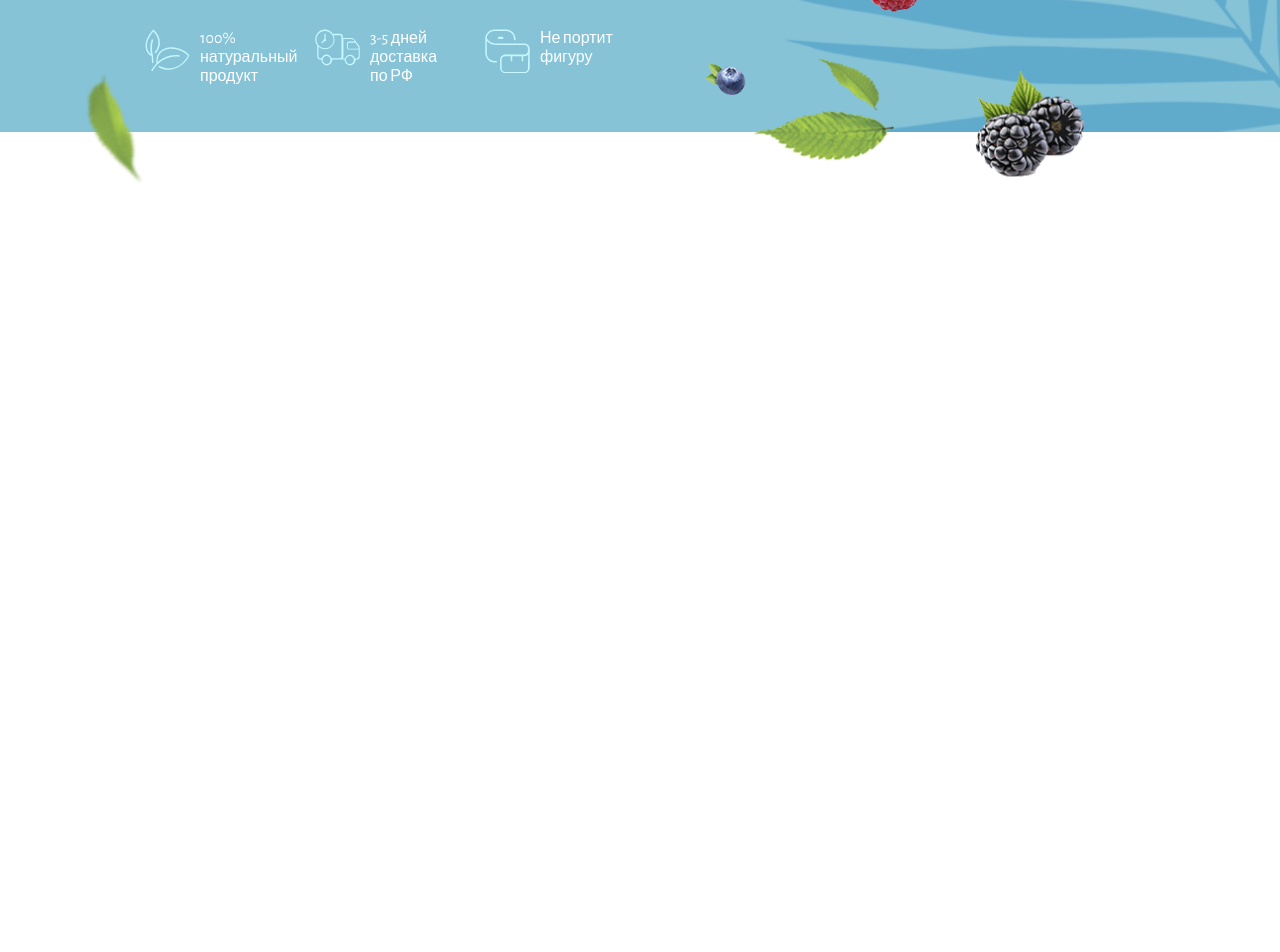
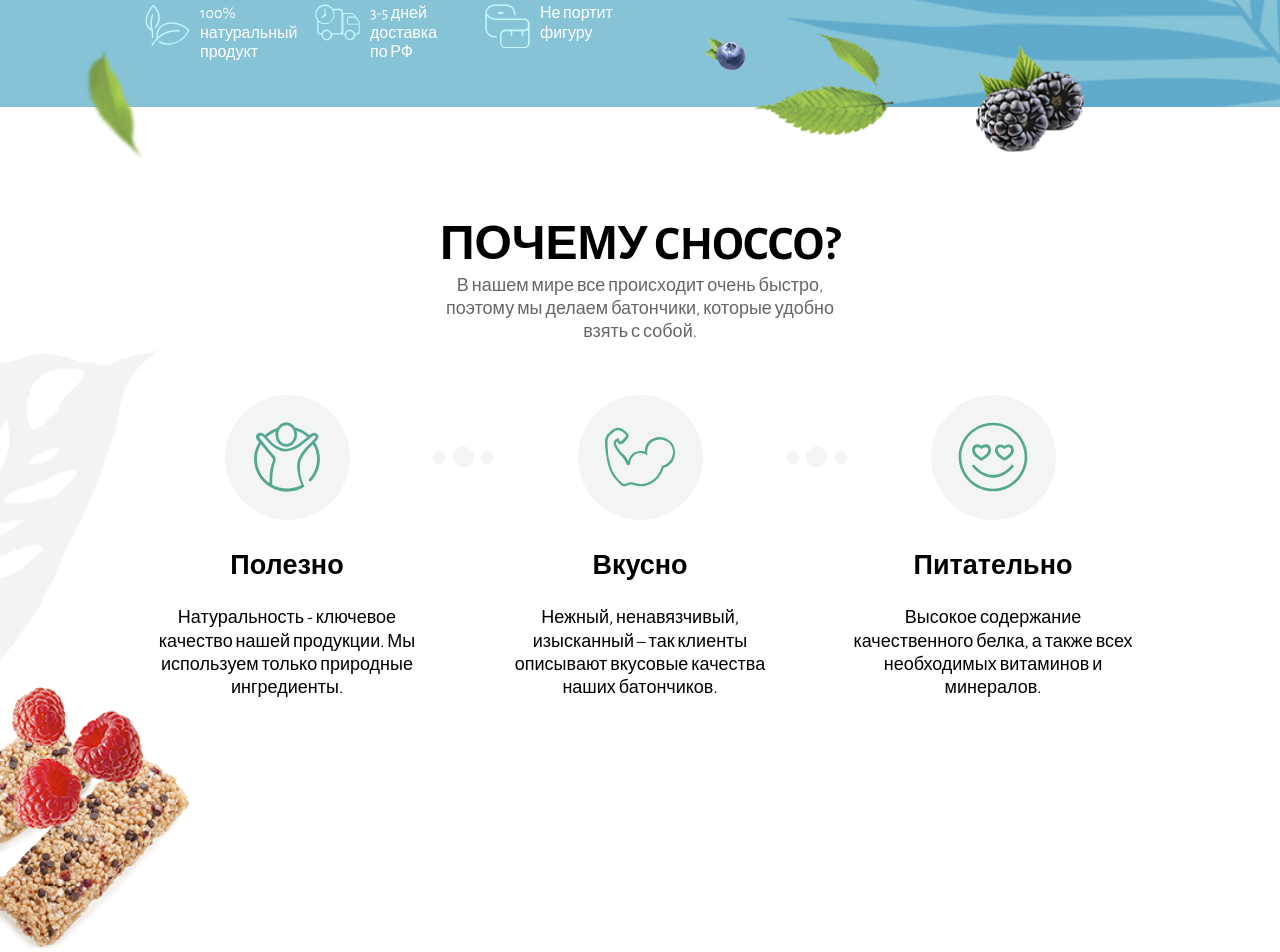
Before and after one commit to RKeyProg/Chocco, a plain HTML site: page index.html in a window 1280 px wide. Shown: the part 624-1576 px from the top of the page. Before the commit the page ends 808 px from the top, so only its background shows below. Drawn offline with nearby package versions, Linux system fonts and the light colour scheme.

Commit message:
add why block

```diff
--- /dev/null
+++ b/css/blocks/section.scss
@@ -0,0 +1,15 @@
+.section__header {
+    margin-bottom: 50px;
+}
+
+.section__title {
+    text-align: center;
+}
+
+.section__subtitle {
+    color: #666;
+    width: 420px;
+    text-align: center;
+    margin: 0 auto;
+    line-height: 1.3em;
+}
--- a/css/blocks/sitetitle.scss
+++ b/css/blocks/sitetitle.scss
@@ -2,8 +2,6 @@
     width: 350px;
 
     &__title {
-        text-transform: uppercase;
-        font-size: 48px;
         line-height: 1.2em;
         margin-bottom: 25px;
     }
--- /dev/null
+++ b/css/blocks/why.scss
@@ -0,0 +1,97 @@
+$circle-color: #f2f5f4;
+$decor-width: 21px;
+$icon-width: 125px;
+
+.why {
+    padding: 110px 0;
+    position: relative;
+    color: #000;
+
+    &__list {
+        display: flex;
+        justify-content: space-between;
+    }
+
+    &__item {
+        width: 284px;
+        text-align: center;
+
+        &-decor {
+            position: relative;
+            width: $decor-width;
+            height: $decor-width;
+            border-radius: 50%;
+            background-color: $circle-color;
+            margin-top: $icon-width/2;
+            transform: translateY(-50%);
+
+            &::before {
+                content: "";
+                display: block;
+                position: absolute;
+                left: -20px;
+                top: 50%;
+                transform: translateY(-50%);
+                border-radius: 50%;
+                width: 13px;
+                height: 13px;
+                background-color: $circle-color;
+            }
+
+            &::after {
+                content: "";
+                display: block;
+                position: absolute;
+                right: -20px;
+                top: 50%;
+                transform: translateY(-50%);
+                border-radius: 50%;
+                border-radius: 50%;
+                width: 13px;
+                height: 13px;
+                background-color: $circle-color;
+            }
+        }
+    }
+
+    &__icon {
+        margin: 0 auto;
+        display: flex;
+        justify-content: center;
+        align-items: center;
+        width: $icon-width;
+        height: $icon-width;
+        border-radius: 50%;
+        background-color: $circle-color;
+        margin-bottom: 30px;
+
+        &-img {
+            width: 56%;
+            max-height: 56%;
+        }
+    }
+
+    &__title {
+        margin-bottom: 25px;
+    }
+
+    &__paragraph {
+        line-height: 1.3em;
+    }
+
+    &__sheet {
+        width: 190px;
+        max-height: 315px;
+        position: absolute;
+        left: 0;
+        bottom: 150px;
+    }
+
+    &__cake {
+        width: 190px;
+        max-height: 230px;
+        position: absolute;
+        left: 0;
+        bottom: 0;
+    }
+}
--- a/css/layout/base.css
+++ b/css/layout/base.css
@@ -29,3 +29,12 @@
     color: inherit;
     transition: all .3s ease;
 }
+
+h1, h2 {
+    font-size: 48px;
+    text-transform: uppercase;
+}
+
+h4 {
+    font-size: 27px;
+}
--- a/css/layout/reset.css
+++ b/css/layout/reset.css
@@ -38,7 +38,7 @@
 body {
   min-height: 100vh;
   text-rendering: optimizeSpeed;
-  line-height: 1.5;
+  line-height: 1.2;
 }
 
 /* Remove list styles on ul, ol elements with a class attribute */
--- a/css/main.scss
+++ b/css/main.scss
@@ -10,3 +10,5 @@
 @import "blocks/btn.scss";
 @import "blocks/dignitieslist.scss";
 @import "blocks/pagenator.scss";
+@import "blocks/why.scss";
+@import "blocks/section.scss";
--- a/index.html
+++ b/index.html
@@ -63,7 +63,7 @@
             </header>
             <div class="hero__wrapper">
                 <div class="sitetitle">
-                    <h1 class="sitetitle__title">натуральные шоколадные батончики</h1>
+                    <h1 class="h1 sitetitle__title">натуральные шоколадные батончики</h1>
                     <div class="sitetitle__subtitle">Наши батончики идеально подходят для тех, кто следит за своим
                         здоровьем</div>
                     <a href="#" class="btn">Заказать</a>
@@ -103,6 +103,56 @@
         </div>
     </section>
 
+    <!-- Why -->
+
+    <section class="why">
+        <div class="why__bg">
+            <div class="why__sheet">
+                <img src="img/patternsheet.png" alt="sheet" class="why__sheet-img">
+            </div>
+            <div class="why__cake">
+                <img src="img/cake.png" alt="cake" class="why__cake-img">
+            </div>
+        </div>
+        <div class="container">
+            <div class="section__header">
+                <h2 class="h2 section__title">Почему Chocco?</h2>
+                <div class="section__subtitle">В нашем мире все происходит очень быстро, поэтому мы делаем батончики, которые удобно взять с собой.</div>
+            </div>
+            <ul class="why__list">
+                <li class="why__item">
+                    <div class="why__icon">
+                        <img src="img/icons/1.svg" alt="health" class="why__icon-img">
+                    </div>
+                    <div class="why__text">
+                        <h4 class="h4 why__title">Полезно</h4>
+                        <p class="why__paragraph">Натуральность - ключевое качество нашей продукции. Мы используем только природные ингредиенты.</p>
+                    </div>
+                </li>
+                <li class="why__item-decor"></li>
+                <li class="why__item">
+                    <div class="why__icon">
+                        <img src="img/icons/2.svg" alt="smile" class="why__icon-img">
+                    </div>
+                    <div class="why__text">
+                        <h4 class="h4 why__title">Вкусно</h4>
+                        <p class="why__paragraph">Нежный, ненавязчивый, изысканный – так клиенты описывают вкусовые качества наших батончиков.</p>
+                    </div>
+                </li>
+                <li class="why__item-decor"></li>
+                <li class="why__item">
+                    <div class="why__icon">
+                        <img src="img/icons/3.svg" alt="power" class="why__icon-img">
+                    </div>
+                    <div class="why__text">
+                        <h4 class="h4 why__title">Питательно</h4>
+                        <p class="why__paragraph">Высокое содержание качественного белка, а также всех необходимых витаминов и минералов.</p>
+                    </div>
+                </li>
+            </ul>
+        </div>
+    </section>
+
 </body>
 
 </html>
```
Also changed, not shown: css/main.css, img/berries2.png (added), img/blueberries.png (added), img/cake.png (added), img/candybar.png (added), img/patternpalm.png (added), img/patternsheet.png (added), img/patternsheet2.png (added), img/raspberrypencil.png (added), img/sheet4.png (added), img/sheet5.png (added), img/strawberry.png (added), 1 other file.
